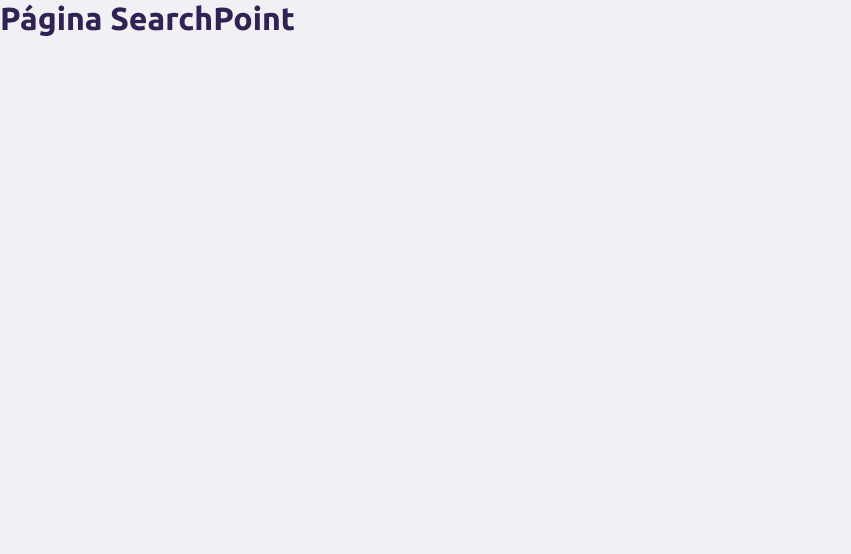
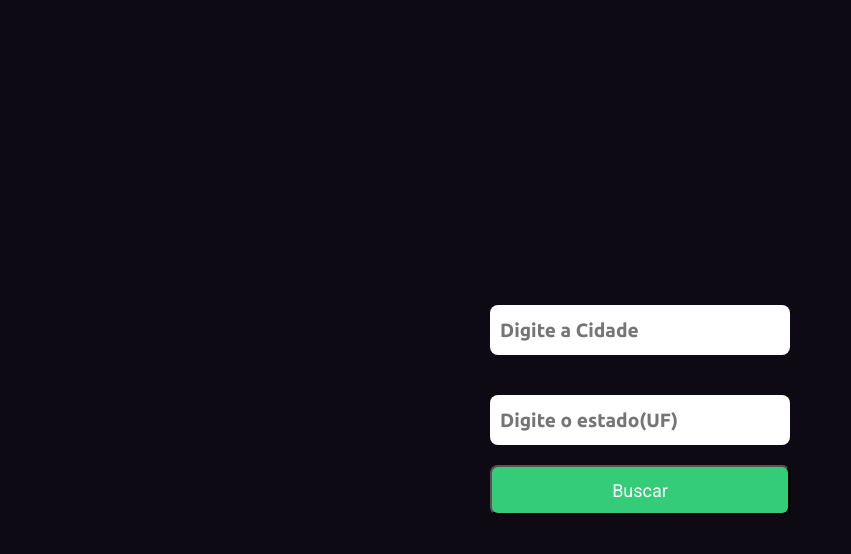
Before and after one commit to Note45/Ecoleta-NLW-1, a React (Create React App) app in the folder web/: page /search-point in a window 1280 px wide. Shown: the top 554 px of the page, without its empty margins (0-851 px from the left). Built offline with nearby package versions, Linux system fonts and the light colour scheme.

Commit message:
Created styles to page SearchPoint

```diff
--- a/web/src/pages/SearchPoint/index.tsx
+++ b/web/src/pages/SearchPoint/index.tsx
@@ -1,8 +1,48 @@
-import React from 'react';
+import React, { useState, ChangeEvent } from 'react';
+
+import './styles.css';
 
 const SearchPoint = () => {
+  const [ufs, setUfs] = useState<string[]>([]);
+  const [cities, setCities] = useState<string[]>([]);
+
+  const [selectedUf, setSelectedUf] = useState('0');
+  const [selectedCity, setSelectedCity] = useState('0');
+
+  function handleSelectedUf(event: ChangeEvent<HTMLInputElement>) {
+    const uf = event.target.value;
+
+    setSelectedUf(uf);
+  }
+
+  function handleSelectedCity(event: ChangeEvent<HTMLInputElement>) {
+    const city = event.target.value;
+
+    setSelectedCity(city);
+  }
+
   return(
-    <h1>Página SearchPoint</h1>
+    <div className='containerSearchPoint'>
+      <input
+        type='text'
+        name='city'
+        id='city'
+        onChange={handleSelectedCity}
+        placeholder='Digite a Cidade'
+      />
+
+      <input
+        type='text'
+        name='Estado'
+        id='uf'
+        onChange={handleSelectedUf}
+        placeholder='Digite o estado(UF)'
+      />
+
+      <button className='buttonSearch'>
+        <p className='buttonText'>Buscar</p>
+      </button>
+    </div>
   );
 }
 
--- /dev/null
+++ b/web/src/pages/SearchPoint/styles.css
@@ -0,0 +1,42 @@
+.containerSearchPoint {
+  display: flex;
+  flex-direction: column;
+  justify-content: center;
+  align-items: center;
+  height: 100vh;
+  background-color: #0E0A14;
+}
+
+.containerSearchPoint #city {
+  margin: 20px;
+  padding: 10px;
+  width: 300px;
+  height: 50px;
+  font-size: larger;
+  border: none;
+  border-radius: 8px;
+  font-family: Ubuntu, Arial, Helvetica, sans-serif;
+}
+
+.containerSearchPoint #uf {
+  margin: 20px;
+  padding: 10px;
+  width: 300px;
+  height: 50px;
+  font-size: larger;
+  border: none;
+  border-radius: 8px;
+  font-family: Ubuntu, Arial, Helvetica, sans-serif;
+}
+
+.containerSearchPoint .buttonSearch {
+  width: 300px;
+  height: 50px;
+  background-color: #34CB79;
+  border-radius: 8px;
+  font-size: large;
+}
+
+.containerSearchPoint .buttonSearch .buttonText {
+  color: #FFFFFF;
+}
```
